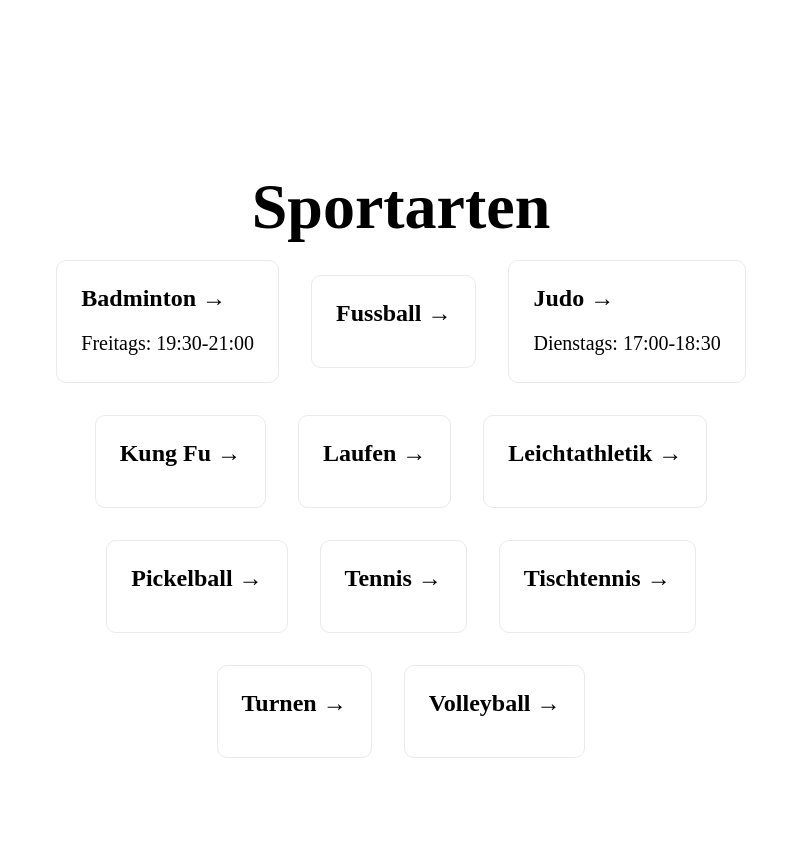
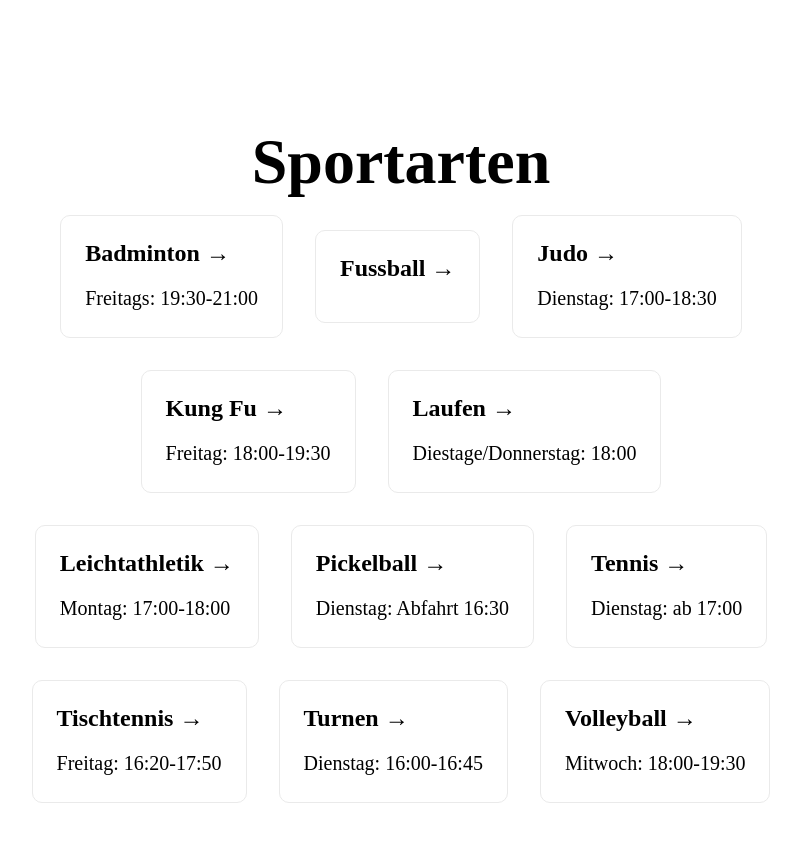
Before and after one commit to chewable-jpg/sva-website, a Next.js app: page /sport in a window 1280 px wide. Shown: the top 842 px of the page, without its empty margins (239-1040 px from the left). Built offline with nearby package versions, Linux system fonts and the light colour scheme.

Commit message:
added more times?

```diff
--- a/src/pages/sport.jsx
+++ b/src/pages/sport.jsx
@@ -44,55 +44,63 @@ export default function Home() {
         <Link href="/sports/judo">
           <a className={styles.card}>
             <h2>Judo &rarr;</h2>
-            <p>Dienstags: 17:00-18:30</p>
+            <p>Dienstag: 17:00-18:30</p>
           </a>
         </Link>
 
         <Link href="/sports/kung-fu">
           <a className={styles.card}>
             <h2>Kung Fu &rarr;</h2>
+            <p>Freitag: 18:00-19:30</p>
           </a>
         </Link>
 
         <Link href="/sports/laufen">
           <a className={styles.card}>
             <h2>Laufen &rarr;</h2>
+            <p>Diestage/Donnerstag: 18:00</p>
           </a>
         </Link>
 
         <Link href="/sports/leichtathletik">
           <a className={styles.card}>
             <h2>Leichtathletik &rarr;</h2>
+            <p>Montag: 17:00-18:00</p>
           </a>
         </Link>
 
         <Link href="/sports/pickelball">
           <a className={styles.card}>
             <h2>Pickelball &rarr;</h2>
+            <p>Dienstag: Abfahrt 16:30</p>
           </a>
         </Link>
 
         <Link href="/sports/tennis">
           <a className={styles.card}>
             <h2>Tennis &rarr;</h2>
+            <p>Dienstag: ab 17:00</p>
           </a>
         </Link>
 
         <Link href="/sports/tischtennis">
           <a className={styles.card}>
             <h2>Tischtennis &rarr;</h2>
+            <p>Freitag: 16:20-17:50</p>
           </a>
         </Link>
 
         <Link href="/sports/turnen">
           <a className={styles.card}>
             <h2>Turnen &rarr;</h2>
+            <p>Dienstag: 16:00-16:45</p>
           </a>
         </Link>
 
         <Link href="/sports/volleyball">
           <a className={styles.card}>
             <h2>Volleyball &rarr;</h2>
+            <p>Mitwoch: 18:00-19:30</p>
           </a>
         </Link>
         </div>
```
